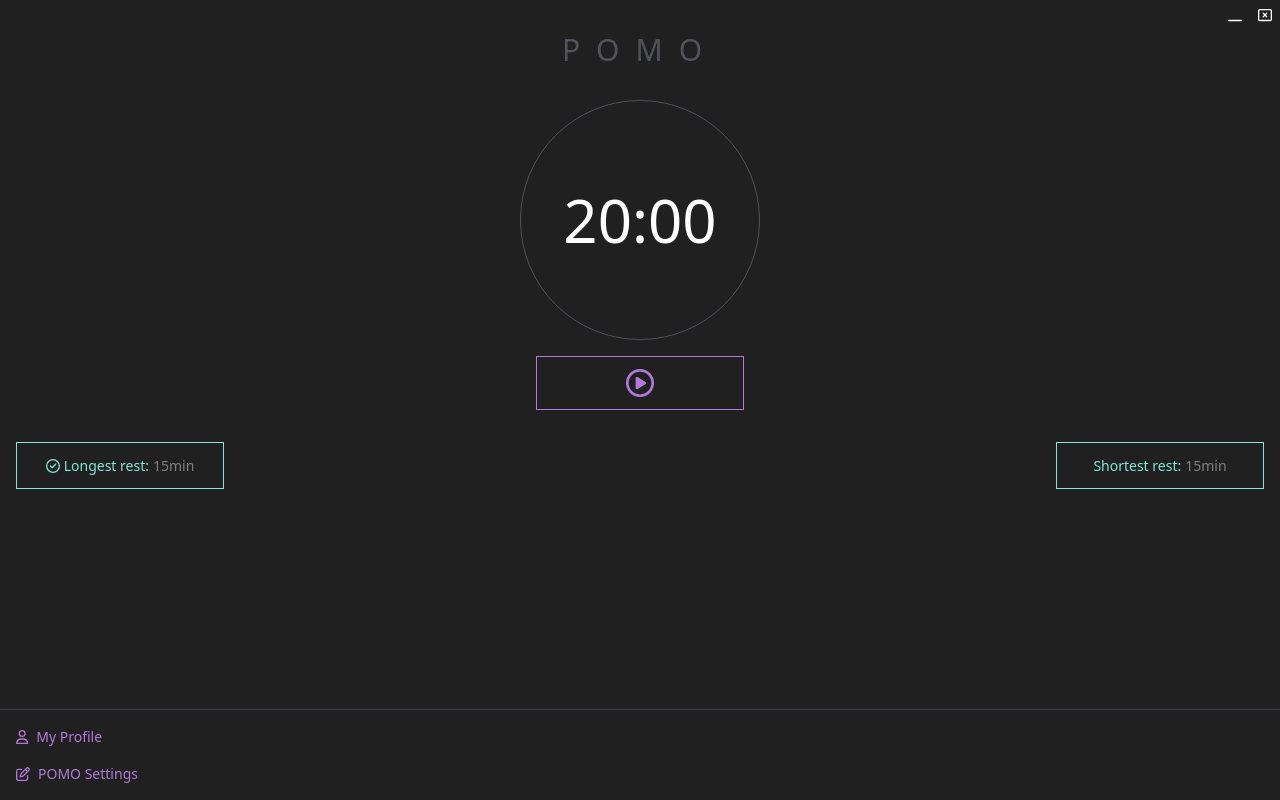
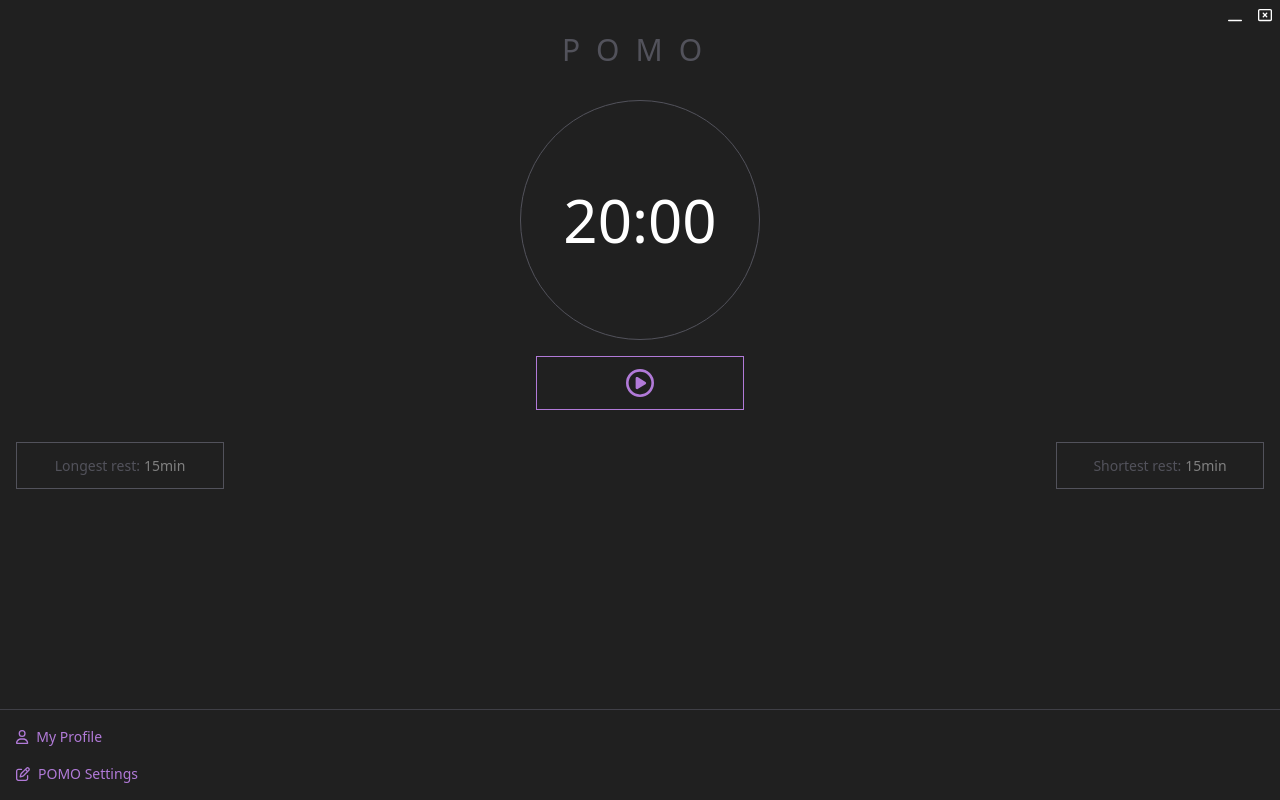
Before and after one commit to devcanovas/pomov2, a React (Vite) app: page / in a window 1280 px wide. Built offline with nearby package versions, Linux system fonts and the light colour scheme.

Commit message:
implementing selectablebutton

```diff
--- /dev/null
+++ b/src/components/Button/ButtonSelectableSecondary.tsx
@@ -0,0 +1,37 @@
+import { IconProp } from "@fortawesome/fontawesome-svg-core";
+import { FontAwesomeIcon } from "@fortawesome/react-fontawesome";
+import { ReactNode, useState } from "react";
+
+interface ButtonSelectableSecondaryProps {
+  children: ReactNode;
+  iconWhenSelected: IconProp;
+}
+
+export function ButtonSelectableSecondary({
+  children,
+  iconWhenSelected,
+}: ButtonSelectableSecondaryProps) {
+  const [isSelected, setSelected] = useState(false);
+  return (
+    <button
+      onClick={() => setSelected(!isSelected)}
+      className={`
+        border
+        ${
+          isSelected
+            ? "border-secondary  text-secondary"
+            : "border-zinc-600 text-zinc-600 hover:border-secondary  hover:text-secondary "
+        }
+        flex
+        gap-1
+        items-center
+        justify-center
+        w-52
+        py-3
+        transition duration-200`}
+    >
+      {isSelected && <FontAwesomeIcon icon={iconWhenSelected} />}
+      {children}
+    </button>
+  );
+}
--- a/src/components/Button/index.tsx
+++ b/src/components/Button/index.tsx
@@ -3,12 +3,14 @@ import { ButtonNeutral } from "./ButtonNeutral";
 import { ButtonPrimary } from "./ButtonPrimary";
 import { ButtonLink } from "./ButtonRoot";
 import { ButtonSecondary } from "./ButtonSecondary";
+import { ButtonSelectableSecondary } from "./ButtonSelectableSecondary";
 import { ButtonText } from "./ButtonText";
 
 export const Button = {
     Primary: ButtonPrimary,
     Secondary: ButtonSecondary,
     Neutral: ButtonNeutral,
+    SelectableSecondary: ButtonSelectableSecondary,
     Link: ButtonLink,
     Text: ButtonText,
     Icon: ButtonIcon
--- a/src/components/Input/InputNumber.tsx
+++ b/src/components/Input/InputNumber.tsx
@@ -12,7 +12,8 @@ export function InputNumber({ value, onChange }: InputNumberProps) {
       bg-zinc-900
       text-xl
       rounded-md
-      border-none text-white text-center text-[14px]"
+      border-none text-white text-center
+      p-2"
       value={value}
       onChange={onChange}
       mask="99"
--- a/src/pages/Home/index.tsx
+++ b/src/pages/Home/index.tsx
@@ -1,5 +1,6 @@
 import {
   faCheckCircle,
+  faCheckSquare,
   faEdit,
   faUser,
 } from "@fortawesome/free-regular-svg-icons";
@@ -11,6 +12,7 @@ import Title from "../../components/Title";
 import { OptionMenu } from "../../shared/classes/OptionMenu";
 import { Constants } from "../../utils/constants";
 import { Button } from "../../components/Button";
+import { faCheck, faCheckToSlot } from "@fortawesome/free-solid-svg-icons";
 
 const options = [
   new OptionMenu(
@@ -34,17 +36,14 @@ export default function Home() {
         <Title>{Constants.POMO_TITLE}</Title>
         <Timer />
         <div className="flex mt-[2rem] justify-between w-full">
-          <Button.Secondary>
-            <FontAwesomeIcon
-              icon={faCheckCircle}
-            />
+          <Button.SelectableSecondary iconWhenSelected={faCheck}>
             Longest rest:
             <span style={{ color: `${Constants.GRAY_COLOR}` }}>15min</span>
-          </Button.Secondary>
-          <Button.Secondary>
+          </Button.SelectableSecondary>
+          <Button.SelectableSecondary iconWhenSelected={faCheck}>
             Shortest rest:
             <span style={{ color: `${Constants.GRAY_COLOR}` }}>15min</span>
-          </Button.Secondary>
+          </Button.SelectableSecondary>
         </div>
       </div>
       <Menu options={options} />
--- a/src/pages/Settings/index.tsx
+++ b/src/pages/Settings/index.tsx
@@ -56,10 +56,10 @@ export default function SettingsPage() {
             <Button.Icon icon={faArrowRotateRight} />
             <Button.Text text="Reset" />
           </Button.Neutral>
-          <Button.Primary>
+          <Button.Secondary>
             <Button.Icon icon={faSave} />
             <Button.Text text="Save" />
-          </Button.Primary>
+          </Button.Secondary>
         </div>
       </form>
       <Menu options={options} />
```
